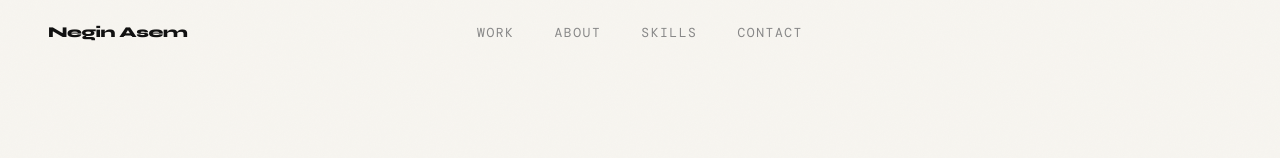
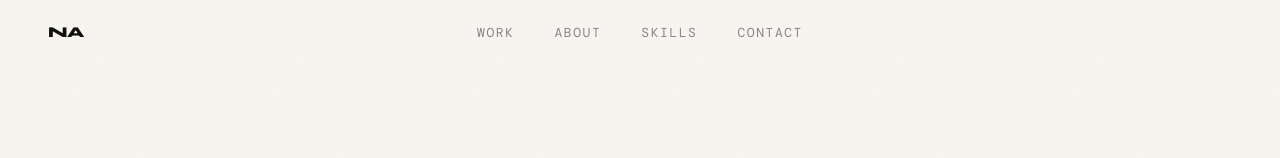
Before and after one commit to Negin-code/dev-portfolio, a React (Vite) app: page / in a window 1280 px wide. Shown: the top 158 px of the page. Built offline with nearby package versions, Linux system fonts and the light colour scheme; a web font is replaced by a local one.

Commit message:
change negin asem to na

```diff
--- a/src/components/Navbar.jsx
+++ b/src/components/Navbar.jsx
@@ -54,7 +54,7 @@ export default function Navbar() {
             fontSize: 15, letterSpacing: "-.03em",
           }}
         >
-          Negin Asem
+          NA
         </a>
 
         {/* Desktop links — absolutely centred */}
```
